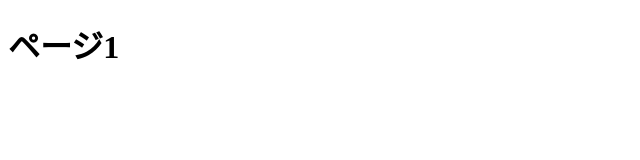
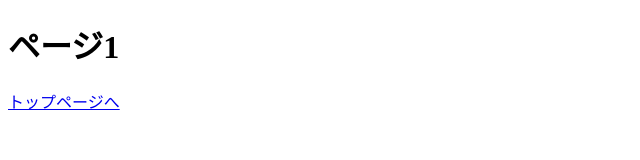
Before and after one commit to fuku710/gakuseikai, a plain HTML site: page page1.html in a window 1280 px wide. Shown: the whole page, without its empty margins (0-640 px from the left). Drawn offline with Linux system fonts and the light colour scheme.

Commit message:
リンクを追加

```diff
--- a/page1.html
+++ b/page1.html
@@ -5,5 +5,6 @@
     </head>
     <body>
         <h1>ページ1</h1>
+        <a href="index.html">トップページへ</a>
     </body>
 </html>
```
